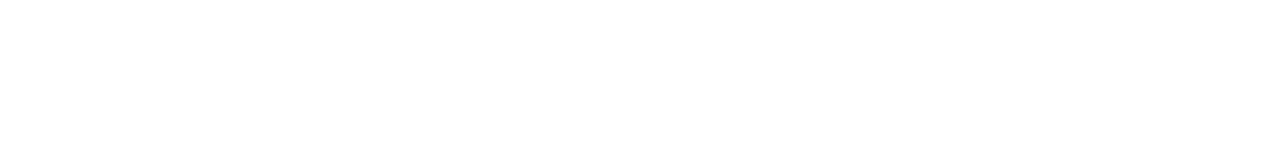
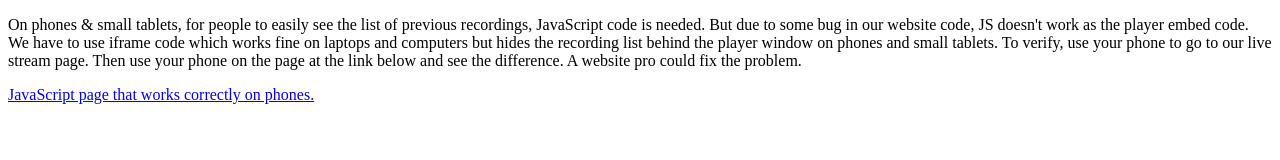
Before and after one commit to BHS6304/BHS6304.github.io, a plain HTML site: page index.html in a window 1280 px wide. Drawn offline with Linux system fonts and the light colour scheme.

Commit message:
Update index.html

```diff
--- a/index.html
+++ b/index.html
@@ -2,8 +2,13 @@
 <html lang="en">
 <head>
     <meta charset="UTF-8">
-    <title>Blank Page</title>
+    <title>JS Test Page</title>
 </head>
 <body>
+
+<p>On phones & small tablets, for people to easily see the list of previous recordings, JavaScript code is needed. But due to some bug in our website code, JS doesn't work as the player embed code. We have to use iframe code which works fine on laptops and computers but hides the recording list behind the player window on phones and small tablets. To verify, use your phone to go to our live stream page. Then use your phone on the page at the link below and see the difference. A website pro could fix the problem. </p>
+
+<a href="https://bhs6304.github.io/JS-Phones.html">JavaScript page that works correctly on phones.</a>
+
 </body>
 </html>
```
